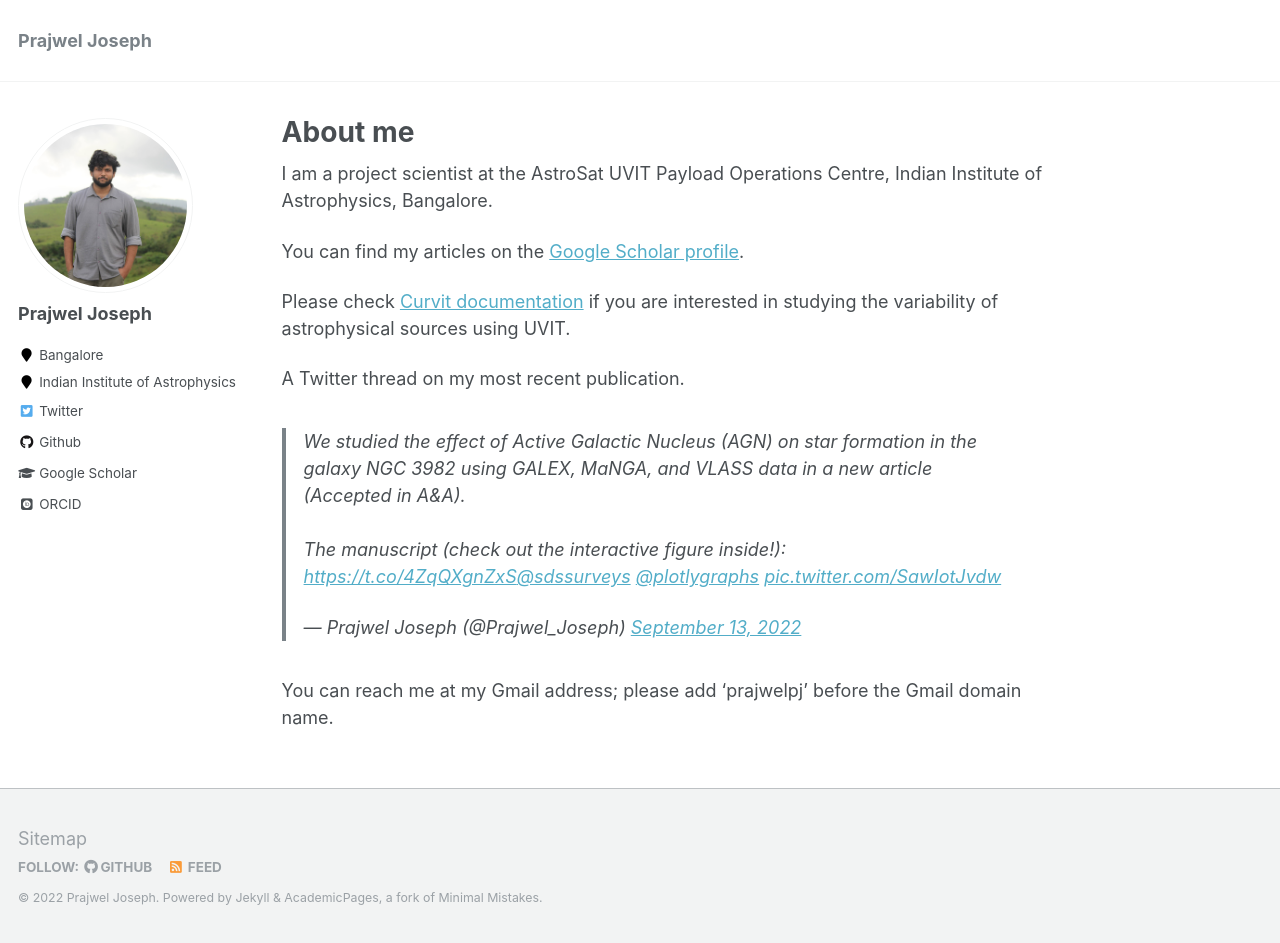
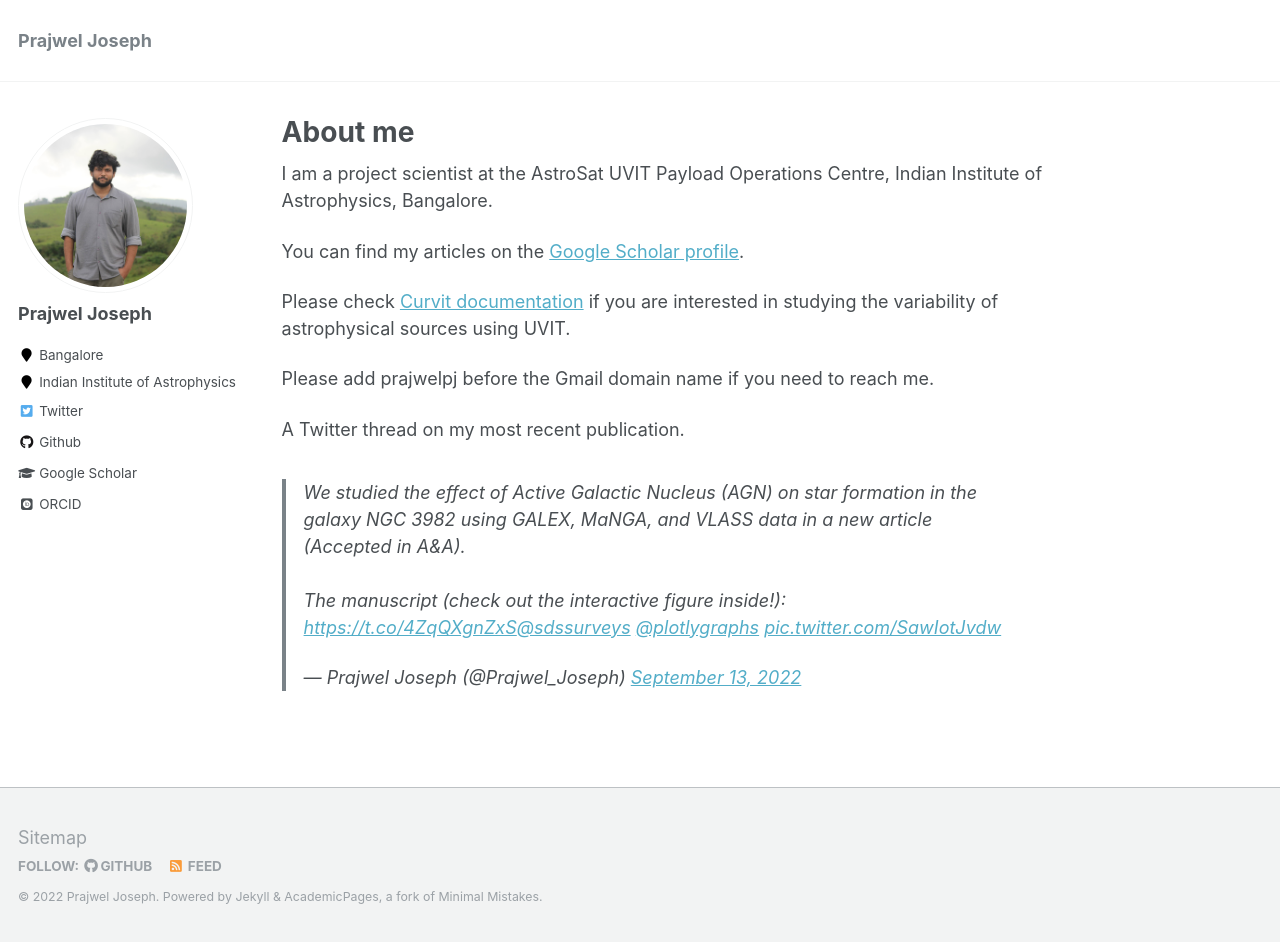
Before and after one commit to prajwel/prajwel.github.io, a Jekyll site: the page built from _pages/about.md, in a window 1280 px wide and 943 px high. Built offline with Jekyll 4.4.1, drawn with Linux system fonts in a browser that asks for light colours; some web fonts are replaced; comment, search, counter and statistics services are not loaded.

Commit message:
Update about.md

```diff
--- a/_pages/about.md
+++ b/_pages/about.md
@@ -14,9 +14,8 @@ You can find my articles on the <a href="https://scholar.google.co.in/citations?
 
 Please check <a href="https://curvit.readthedocs.io">Curvit documentation</a> if you are interested in studying the variability of astrophysical sources using UVIT.
 
+Please add prajwelpj before the Gmail domain name if you need to reach me.
+
 A Twitter thread on my most recent publication.
 
 <blockquote class="twitter-tweet"><p lang="en" dir="ltr">We studied the effect of Active Galactic Nucleus (AGN) on star formation in the galaxy NGC 3982 using GALEX, MaNGA, and VLASS data in a new article (Accepted in A&amp;A).<br><br>The manuscript (check out the interactive figure inside!): <a href="https://t.co/4ZqQXgnZxS">https://t.co/4ZqQXgnZxS</a><a href="https://twitter.com/sdssurveys?ref_src=twsrc%5Etfw">@sdssurveys</a> <a href="https://twitter.com/plotlygraphs?ref_src=twsrc%5Etfw">@plotlygraphs</a> <a href="https://t.co/SawIotJvdw">pic.twitter.com/SawIotJvdw</a></p>&mdash; Prajwel Joseph (@Prajwel_Joseph) <a href="https://twitter.com/Prajwel_Joseph/status/1569528979098583040?ref_src=twsrc%5Etfw">September 13, 2022</a></blockquote> <script async src="https://platform.twitter.com/widgets.js" charset="utf-8"></script>
-
-
-You can reach me at my Gmail address; please add 'prajwelpj' before the Gmail domain name.
```
